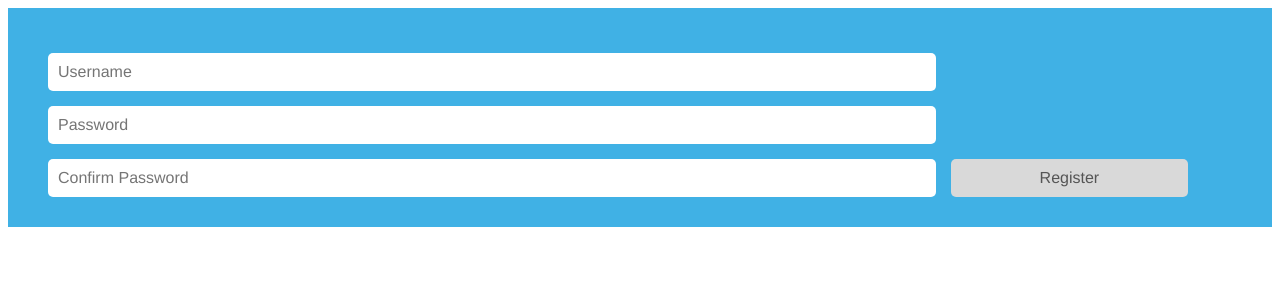
After one commit to victorhab/todo-app, a Django app: page /register/ in a window 1280 px wide. The commit adds this page. Shown: the top 300 px of the page. Run offline with Django 3.2, Linux system fonts and the light colour scheme.

Commit message:
added login and register forms

```diff
--- a/mysite/settings.py
+++ b/mysite/settings.py
@@ -121,3 +121,5 @@ USE_TZ = True
 STATIC_URL = '/static/'
 
 STATIC_ROOT = os.path.join(BASE_DIR, 'static')
+
+LOGIN_REDIRECT_URL = ''
--- /dev/null
+++ b/todo/templates/todo/register.html
@@ -0,0 +1,21 @@
+<!DOCTYPE html>
+{% load staticfiles %}
+
+<html>
+  <head>
+    <title>To Do List - Register</title>
+    <link href="{% static 'css/style.css' %}" rel="stylesheet">
+  </head>
+
+  <body>
+    <div id="registerDiv" class="header parent">
+      <input type="text" id="usernameReg" placeholder="Username" class="loginClass">
+      <input type="text" id="passwordReg" placeholder="Password" class="loginClass">
+      <input type="text" id="passwordReg" placeholder="Confirm Password" class="loginClass">
+
+      <span onClick="attemptRegister()" class="button">Register</span>
+    </div>
+    <script language="JavaScript" type="text/javascript" src="{% static "js/script.js" %}"></script>
+
+  </body>
+</html>
--- a/todo/urls.py
+++ b/todo/urls.py
@@ -5,4 +5,5 @@ urlpatterns = [
     url(r'^$', views.activity_list, name='activity_list'),
     url(r'^activity/(?P<pk>\d+)/$', views.activity_detail, name='activity_detail'),
     url(r'^activity/new/$', views.add_new, name='add_new'),
+    url(r'^register/$', views.register, name='register'),
 ]
--- a/todo/views.py
+++ b/todo/views.py
@@ -3,16 +3,18 @@ from django.utils import timezone
 from .models import Activity
 from .forms import ActivityForm
 from django.shortcuts import redirect
+from django.contrib.auth.forms import AuthenticationForm
 
 
 # If the user is not logged in, they will get an empty activity List
 # If the user is logged in, they get the list of objects which they are author of
 def activity_list(request):
+    loginform = AuthenticationForm(request.POST)
     if not request.user.is_authenticated:
         activities = None
     else:
         activities = Activity.objects.filter(author=request.user)
-    return render(request, 'todo/activity_list.html', {'activities': activities})
+    return render(request, 'todo/activity_list.html', {'activities': activities}, {'form': loginform})
 
 #If a user requests an activity which they did not write, they are redirected to their activity_list
 def activity_detail(request, pk):
@@ -34,3 +36,6 @@ def add_new(request):
     else:
         form = ActivityForm()
     return render(request, 'todo/activity_edit.html', {'form': form})
+
+def register(request):
+    return render(request, 'todo/register.html')
```
Also changed, not shown: todo/templates/todo/base.html (+7 -5 lines).
